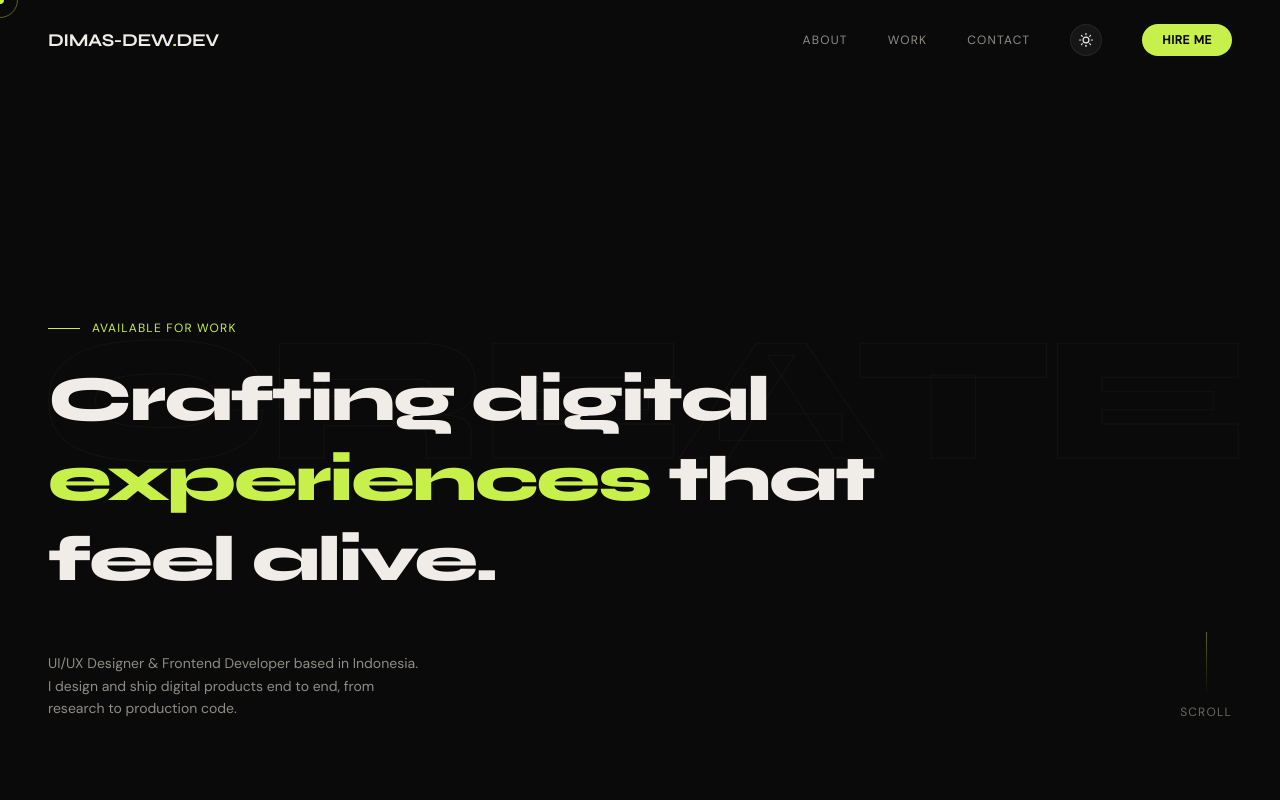
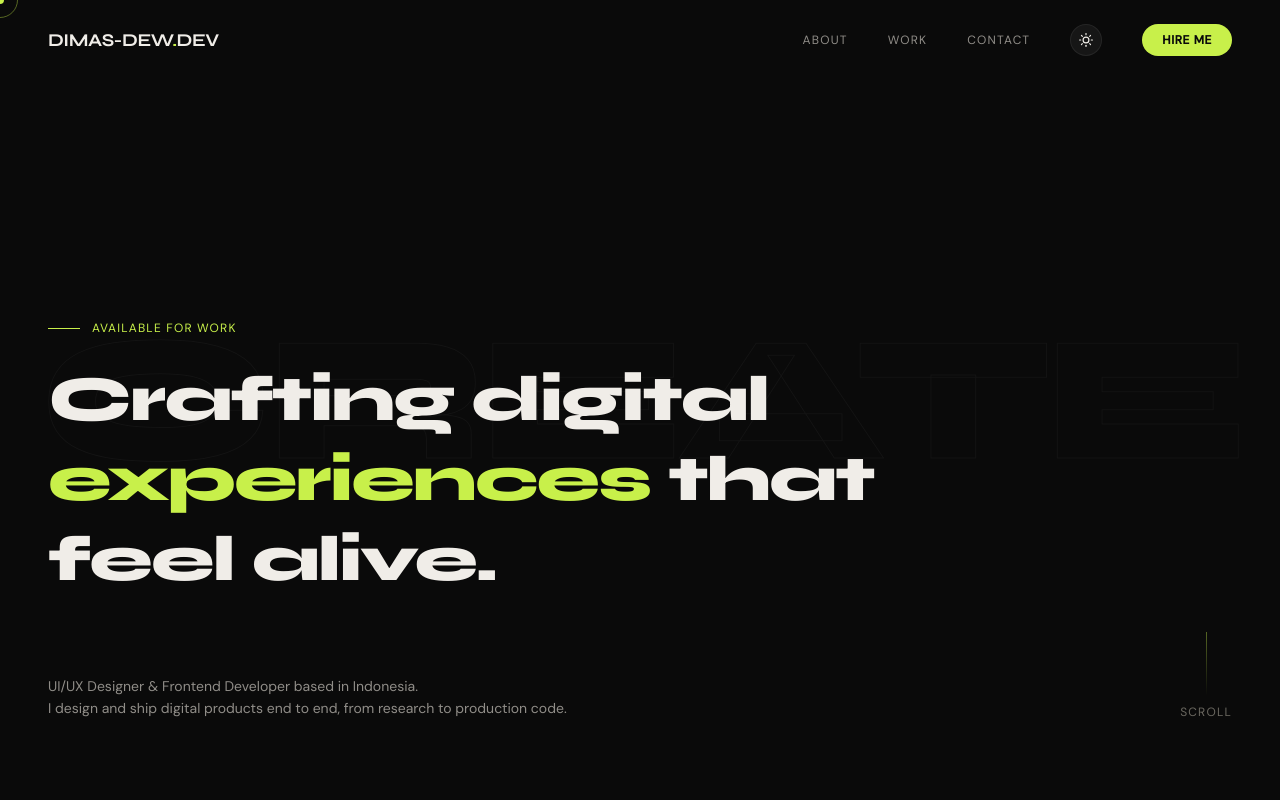
Before and after one commit to dimasdew/Portfolio-Dimas, a Next.js app: page / in a window 1280 px wide. Shown: the top 800 px of the page. Built offline with nearby package versions, Linux system fonts and the light colour scheme.

Commit message:
Widen hero paragraph to keep it at two lines

```diff
--- a/components/Hero.jsx
+++ b/components/Hero.jsx
@@ -54,7 +54,7 @@ export default function Hero() {
 
       {/* Bottom row */}
       <div ref={r2} className="fade-up flex flex-col md:flex-row justify-between items-start md:items-end gap-8">
-        <p className="max-w-sm text-sm leading-relaxed" style={{ color: 'var(--muted2)' }}>
+        <p className="max-w-xl text-sm leading-relaxed" style={{ color: 'var(--muted2)' }}>
           UI/UX Designer & Frontend Developer based in Indonesia.
         <br />
           I design and ship digital products end to end, from research to production code.
```
